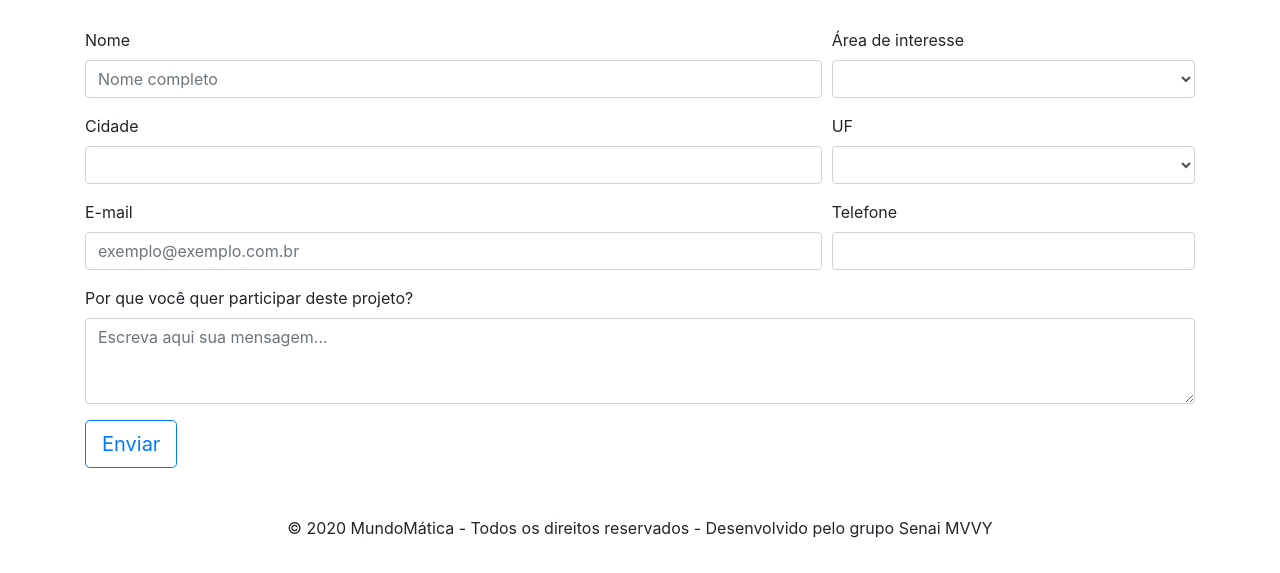
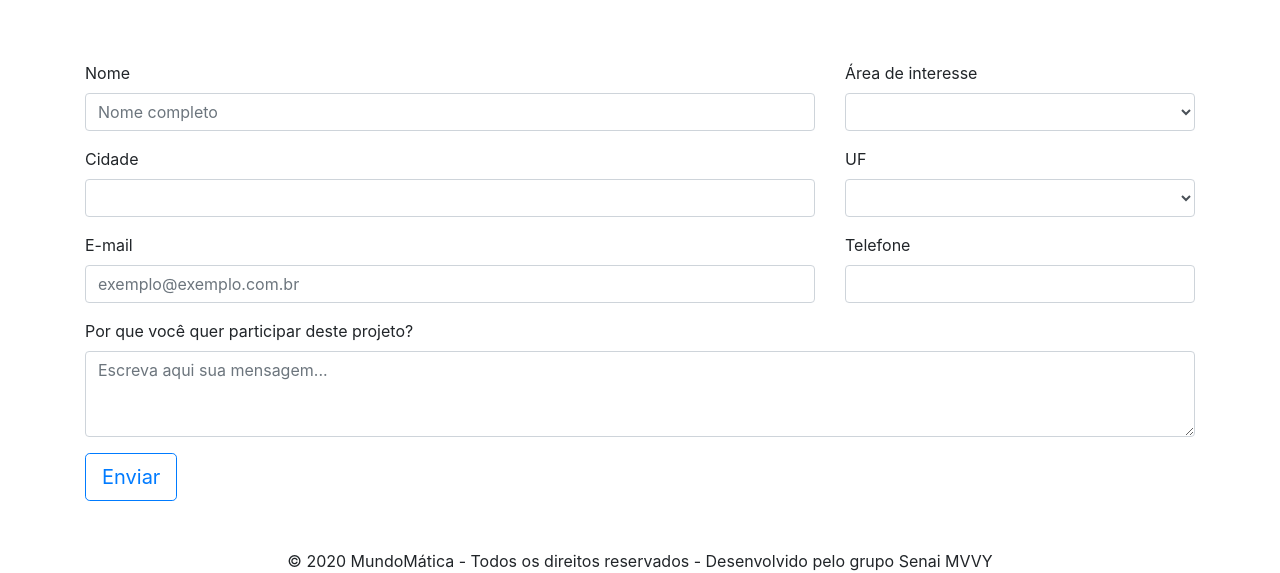
Before and after one commit to victiago1011/Mundomatica_Fase_1, a plain HTML site: page contato.html in a window 1280 px wide. Shown: the part 307-880 px from the top of the page. Before the commit the page ends 847 px from the top, so only its background shows below. Drawn offline with Linux system fonts and the light colour scheme.

Commit message:
novas alterações

```diff
--- a/contato.html
+++ b/contato.html
@@ -22,7 +22,7 @@
           </div>
         </nav>
       <div class="barra2">
-        <nav class="navbar navbar-expand-lg navbar-light" style="background-color: white;">
+        <nav class="navbar navbar-expand-lg navbar-light" style="background-color: rgba(0, 0, 0, 0.014);">
           <button class="navbar-toggler" type="button" data-toggle="collapse" data-target="#navbar-links" aria-controls="navbar-links" aria-expanded="false" aria-label="Alterna navegação">
             <span class="navbar-toggler-icon"></span>
           </button>
@@ -47,19 +47,19 @@
         </nav>
       </div>
     </header>
-
+    <hr>
 
     <main>
         <div class="container mt-5">
             <h2 style="color: rgb(57, 129, 236); text-align: center;">Que tal participar deste projeto?</h2>
             <h5 style="text-align: center"class="mt-4 mb-5"> Preencha seus dados abaixo!</h5>
             <form>
-                <div class="form-group form-row">
-                  <div class="col-8">
+                <div class="row">
+                  <div class="col-md-8 mt-3">
                     <label for="nome">Nome</label>
                     <input placeholder="Nome completo" type="text" class="form-control" id="nome">
                   </div>
-                  <div class="col-4">
+                  <div class="col-md-4 mt-3">
                       <label for="interesse">Área de interesse</label>
                       <select name="interesse" class="form-control" id="interesse">
                           <option value=""> </option>
@@ -70,12 +70,12 @@
                       </select>
                   </div>
               </div>
-                <div class="form-group form-row">
-                    <div class="col-8">
+                <div class="row">
+                    <div class="col-md-8 mt-3">
                         <label for="cidade">Cidade</label>
                         <input type="text" class="form-control" id="cidade">
                     </div>
-                    <div class="col-4">
+                    <div class="col-md-4 mt-3">
                         <label for="UF">UF</label>
                         <select name="UF" class="form-control" id="uf">
                             <option value=""> </option>
@@ -109,17 +109,17 @@
                         </select>
                     </div>
                 </div>
-                <div class="form-group form-row">
-                    <div class="col-8">
+                <div class="row">
+                    <div class="col-md-8 mt-3">
                         <label for="email">E-mail</label>
                         <input placeholder="exemplo@exemplo.com.br" type="text" class="form-control" id="email">
                     </div>
-                    <div class="col-4">
+                    <div class="col-md-4 mt-3">
                         <label for="fone">Telefone</label>
                         <input type="text" class="form-control mascaraFone" id="fone">
                     </div>
                 </div>
-                <label for="texto">Por que você quer participar deste projeto?</label>
+                <label class="mt-3" for="texto">Por que você quer participar deste projeto?</label>
                 <textarea placeholder="Escreva aqui sua mensagem..." class="form-control" rows="3"></textarea>
 
                 <button type="button" class="mt-3 btn btn-outline-primary btn-lg" onclick="enviar()">Enviar</button>
--- a/css/estilo.css
+++ b/css/estilo.css
@@ -54,3 +54,11 @@
 {
     text-align: center;
 }
+.texto
+{
+    font-family: 'Courier New', Courier, monospace;
+    text-align: center;
+    color: teal;
+    font-size: large;
+    vertical-align: middle;
+}
```
Also changed, not shown: equipe.html (+2 -2 lines), index.html (+20 -5 lines), servicos.html (+2 -2 lines), img/app_home.png (added), img/app_inicio.png (added).
